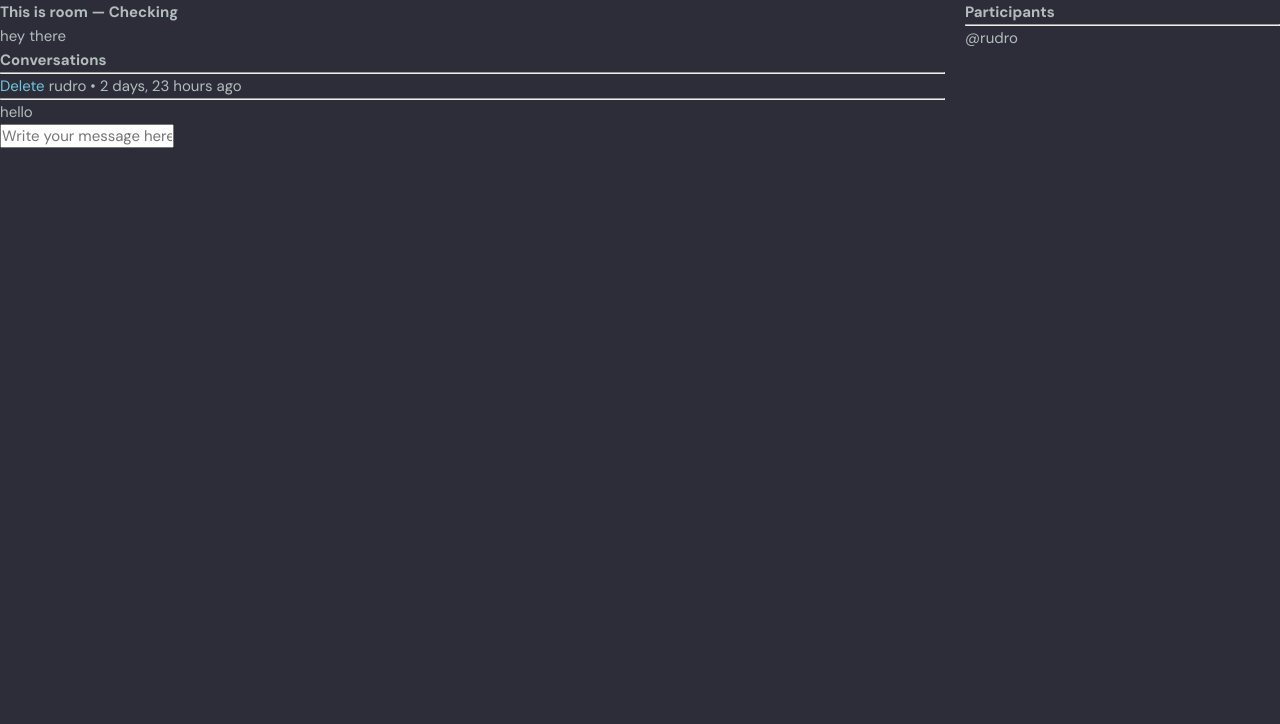
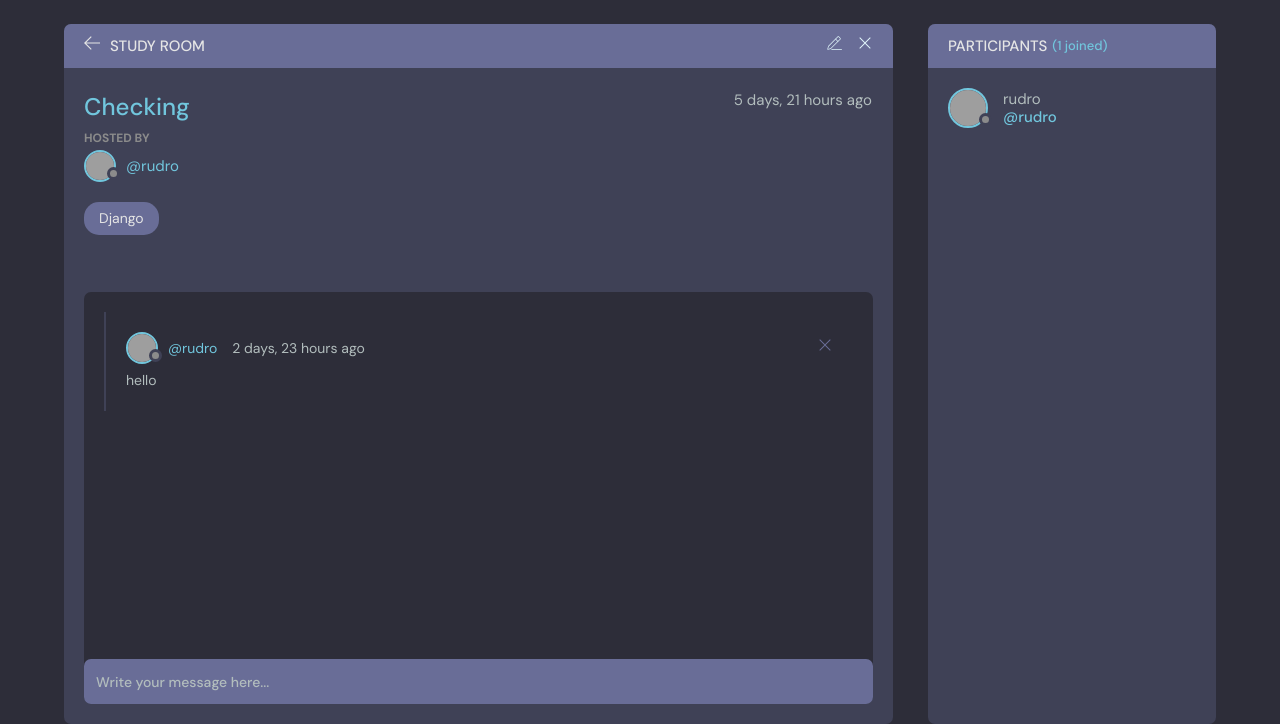
Before and after one commit to SynysterRudro/Django-StudyBud, a Django app: page /room/8 in a window 1280 px wide. Shown: the part 76-800 px from the top of the page. Run offline with Django 5.2, Linux system fonts and the light colour scheme; a user stored in the database is signed in; data comes from the database, SQL or seed files in the repository; grey boxes are pictures that could not be loaded.

Commit message:
room updated

```diff
--- a/base/templates/base/activity_component.html
+++ b/base/templates/base/activity_component.html
@@ -14,7 +14,7 @@
         </div>
         <p>
           @{{message.user}}
-          <span>{{message.created|timesince}} days ago</span>
+          <span>{{message.created|timesince}} ago</span>
         </p>
       </a>
 
--- a/base/templates/base/room.html
+++ b/base/templates/base/room.html
@@ -1,63 +1,176 @@
 {% extends "main.html" %} {% block content %}
 
-<style>
-  .room-container {
-    display: grid;
-    grid-template-columns: 3fr 1fr;
-    gap: 20px;
-  }
-</style>
-
-<div class="room-container">
-  <div>
-    <h1>This is room — {{ room.name }}</h1>
-    <p>{{ room.description }}</p>
-
-    <div class="comment-wrapper">
-      <h3>Conversations</h3>
-      <hr />
-
-      {% for room_message in room_messages %}
-      <div>
-        {% if request.user == room_message.user %}
-        <a href="{% url 'delete-message' room_message.id %}">Delete</a>
-        {% endif %}
-
-        <small
-          >{{ room_message.user }} • {{ room_message.created|timesince }}
-          ago</small
+<main class="profile-page layout layout--2">
+  <div class="container">
+    <!-- Room Start -->
+    <div class="room">
+      <div class="room__top">
+        <div class="room__topLeft">
+          <a href="{%url 'home'%}">
+            <svg
+              version="1.1"
+              xmlns="http://www.w3.org/2000/svg"
+              width="32"
+              height="32"
+              viewBox="0 0 32 32"
             >
-        <hr />
-
-        <p>{{ room_message.body }}</p>
+              <title>arrow-left</title>
+              <path
+                d="M13.723 2.286l-13.723 13.714 13.719 13.714 1.616-1.611-10.96-10.96h27.625v-2.286h-27.625l10.965-10.965-1.616-1.607z"
+              ></path>
+            </svg>
+          </a>
+          <h3>Study Room</h3>
         </div>
-      {% endfor %}
-    </div>
-
-    {% if request.user.is_authenticated %}
-    <div class="comment-form">
-      <form method="POST" action="">
-        {% csrf_token %}
-        <input
-          type="text"
-          name="body"
-          placeholder="Write your message here..."
+        {% if room.host == request.user%}
+        <div class="room__topRight">
+          <a href="{%url 'update-room' room.id%}">
+            <svg
+              enable-background="new 0 0 24 24"
+              height="32"
+              viewBox="0 0 24 24"
+              width="32"
+              xmlns="http://www.w3.org/2000/svg"
+            >
+              <title>edit</title>
+              <g>
+                <path
+                  d="m23.5 22h-15c-.276 0-.5-.224-.5-.5s.224-.5.5-.5h15c.276 0 .5.224.5.5s-.224.5-.5.5z"
                 />
-      </form>
+              </g>
+              <g>
+                <g>
+                  <path
+                    d="m2.5 22c-.131 0-.259-.052-.354-.146-.123-.123-.173-.3-.133-.468l1.09-4.625c.021-.09.067-.173.133-.239l14.143-14.143c.565-.566 1.554-.566 2.121 0l2.121 2.121c.283.283.439.66.439 1.061s-.156.778-.439 1.061l-14.142 14.141c-.065.066-.148.112-.239.133l-4.625 1.09c-.038.01-.077.014-.115.014zm1.544-4.873-.872 3.7 3.7-.872 14.042-14.041c.095-.095.146-.22.146-.354 0-.133-.052-.259-.146-.354l-2.121-2.121c-.19-.189-.518-.189-.707 0zm3.081 3.283h.01z"
+                  />
+                </g>
+                <g>
+                  <path
+                    d="m17.889 10.146c-.128 0-.256-.049-.354-.146l-3.535-3.536c-.195-.195-.195-.512 0-.707s.512-.195.707 0l3.536 3.536c.195.195.195.512 0 .707-.098.098-.226.146-.354.146z"
+                  />
+                </g>
+              </g>
+            </svg>
+          </a>
+          <a href="{%url 'delete-room' room.id%}">
+            <svg
+              version="1.1"
+              xmlns="http://www.w3.org/2000/svg"
+              width="32"
+              height="32"
+              viewBox="0 0 32 32"
+            >
+              <title>remove</title>
+              <path
+                d="M27.314 6.019l-1.333-1.333-9.98 9.981-9.981-9.981-1.333 1.333 9.981 9.981-9.981 9.98 1.333 1.333 9.981-9.98 9.98 9.98 1.333-1.333-9.98-9.98 9.98-9.981z"
+              ></path>
+            </svg>
+          </a>
         </div>
         {% endif %}
       </div>
+      <div class="room__box scroll">
+        <div class="room__header scroll">
+          <div class="room__info">
+            <h3>{{room.name}}</h3>
+            <span>{{room.created|timesince}} ago</span>
+          </div>
+          <div class="room__hosted">
+            <p>Hosted By</p>
+            <a href="{%url 'user-profile' room.host.id%}" class="room__author">
+              <div class="avatar avatar--small">
+                <img src="https://randomuser.me/api/portraits/men/37.jpg" />
+              </div>
+              <span>@{{room.host.username}}</span>
+            </a>
+          </div>
+          {% comment %}
+          <div class="room__details">
+            Lorem ipsum dolor sit, amet consectetur adipisicing elit. Quasi,
+            tenetur laudantium? Dicta repellendus rerum consectetur, voluptatem
+            repudiandae eum ea porro cupiditate provident nulla, deserunt, ab
+            ipsum corporis laboriosam deleniti molestias?
+          </div>
+          {% endcomment %}
+          <span class="room__topics">{{room.topic}}</span>
+        </div>
+        <div class="room__conversation">
+          <div class="threads scroll">
+            {% for room_message in room_messages %}
+            <div class="thread">
+              <div class="thread__top">
+                <div class="thread__author">
+                  <a
+                    href="{%url 'user-profile' user.id%}"
+                    class="thread__authorInfo"
+                  >
+                    <div class="avatar avatar--small">
+                      <img
+                        src="https://randomuser.me/api/portraits/men/37.jpg"
+                      />
+                    </div>
+                    <span>@{{room_message.user.username}}</span>
+                  </a>
+                  <span class="thread__date"
+                    >{{room_message.created|timesince}} ago</span
+                  >
+                </div>
 
-  <div>
-    <h3>Participants</h3>
-    <hr />
-
-    {% for user in participants %}
-    <div>
-      <p>@{{ user.username }}</p>
+                {% if request.user == room_message.user %}
+                <a href="{% url 'delete-message' room_message.id %}">
+                  <div class="thread__delete">
+                    <svg
+                      version="1.1"
+                      xmlns="http://www.w3.org/2000/svg"
+                      width="32"
+                      height="32"
+                      viewBox="0 0 32 32"
+                    >
+                      <title>remove</title>
+                      <path
+                        d="M27.314 6.019l-1.333-1.333-9.98 9.981-9.981-9.981-1.333 1.333 9.981 9.981-9.981 9.98 1.333 1.333 9.981-9.98 9.98 9.98 1.333-1.333-9.98-9.98 9.98-9.981z"
+                      ></path>
+                    </svg>
+                  </div>
+                </a>
+                {% endif %}
+              </div>
+              <div class="thread__details">{{room_message.body}}</div>
             </div>
             {% endfor %}
           </div>
         </div>
+      </div>
+      <div class="room__message">
+        <form action="#">
+          <input name="" placeholder="Write your message here..." />
+        </form>
+      </div>
+    </div>
+    <!-- Room End -->
+
+    <!--   Start -->
+    <div class="participants">
+      <h3 class="participants__top">
+        Participants <span>({{participants.count}} joined)</span>
+      </h3>
+      <div class="participants__list scroll">
+        {% for user in participants %}
+        <a href="{%url 'user-profile' user.id%}" class="participant">
+          <div class="avatar avatar--medium">
+            <img src="https://randomuser.me/api/portraits/men/37.jpg" />
+          </div>
+          <p>
+            {{ user.username }}
+            <span>@{{user.username }}</span>
+          </p>
+        </a>
+        {% endfor %}
+      </div>
+    </div>
+    <!--  End -->
+  </div>
+</main>
+<script src="script.js"></script>
 
 {% endblock content %}
```
Also changed, not shown: base/templates/base/room_old.html (added, +63 -0 lines), 1 other file. Lines whose indentation alone changed are shown as unchanged.
